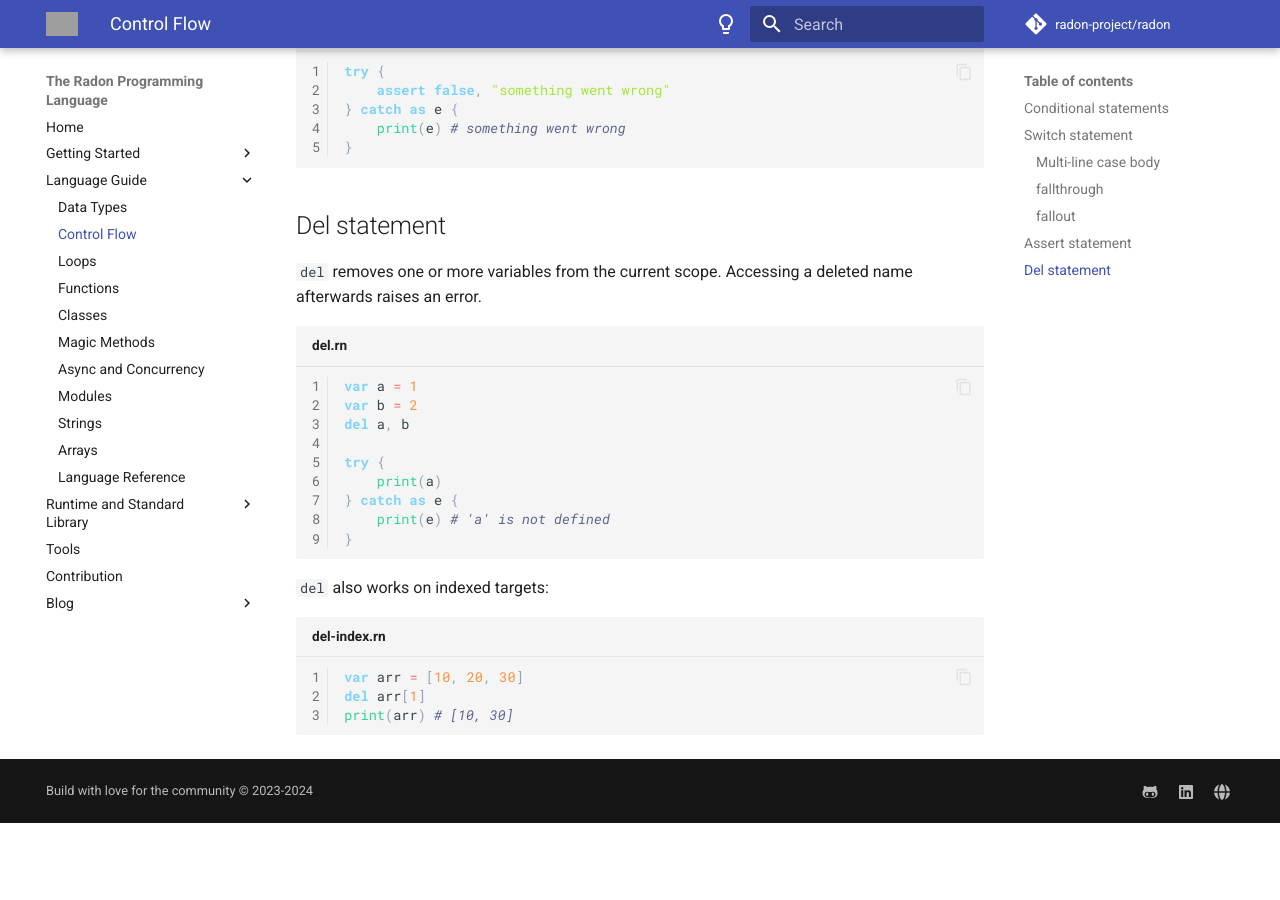
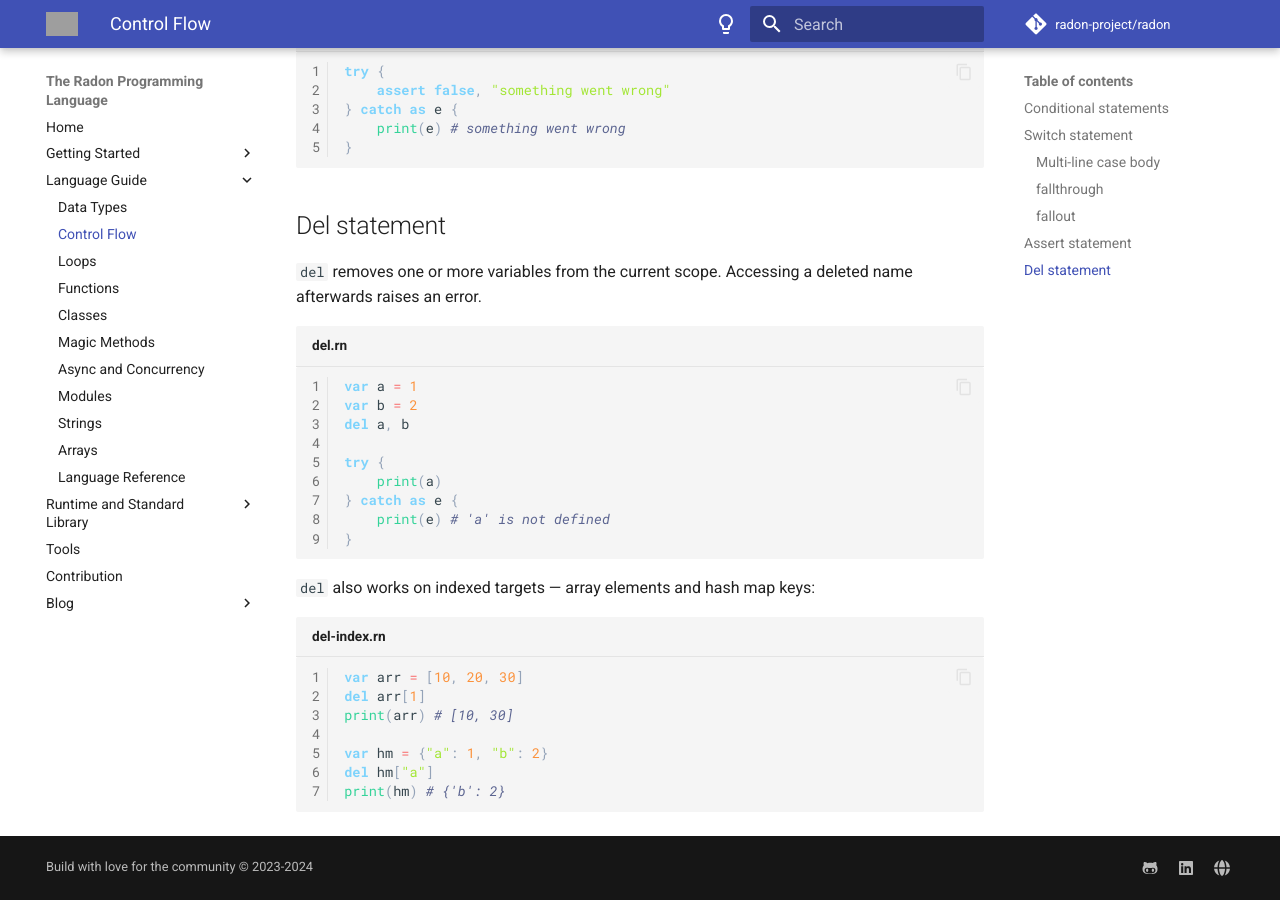
Before and after one commit to radon-project/docs, an MkDocs documentation site: the page built from docs/control-flow.md, in a window 1280 px wide and 900 px high, scrolled down 2740 px. Built offline with MkDocs 1.6.1 and Material for MkDocs 9.7.7, drawn with Linux system fonts in a browser that asks for light colours; nearby versions of some CDN libraries; comment, search, counter and statistics services are not loaded; before the commit the page ends 3563 px from its top, so only the background shows below that; grey boxes are pictures that could not be loaded.

Commit message:
docs: fix hashmap print-format inaccuracies; document del on hashmap keys
Found while auditing recent merged PRs against the docs (nothing else
was missing -- __destructor__, del, HashMap/array unpacking, static
methods, and the objective-method-syntax migration were all already
covered accurately):

- del on a hashmap key (del hm["key"]) works but wasn't shown, only the
  array-index case was.
- Two existing examples claimed hashmap print output with double-quoted
  keys ({"color": "red", ...}); the interpreter actually prints
  single-quoted keys ({'color': "red", ...}), verified by running both
  snippets directly.

````diff
--- a/docs/control-flow.md
+++ b/docs/control-flow.md
@@ -132,10 +132,14 @@ try {
 }
 ```
 
-`del` also works on indexed targets:
+`del` also works on indexed targets — array elements and hash map keys:
 
 ```rn linenums="1" title="del-index.rn"
 var arr = [10, 20, 30]
 del arr[1]
 print(arr) # [10, 30]
+
+var hm = {"a": 1, "b": 2}
+del hm["a"]
+print(hm) # {'b': 2}
 ```
````
Also changed, not shown: docs/language-reference.md (+1 -1 lines).
